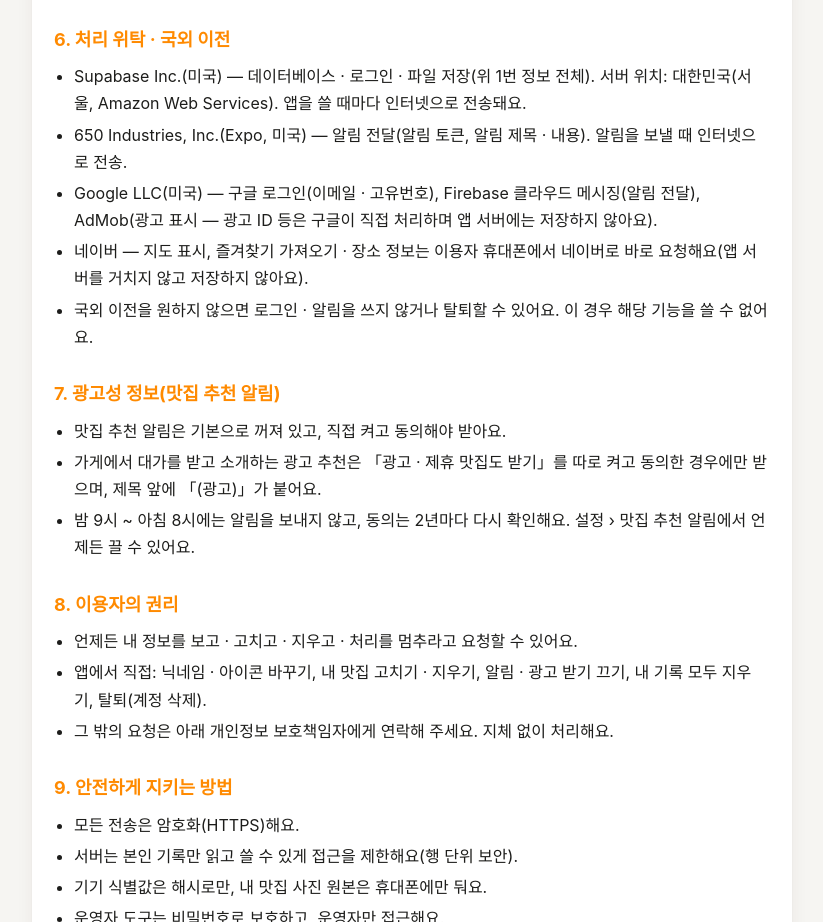
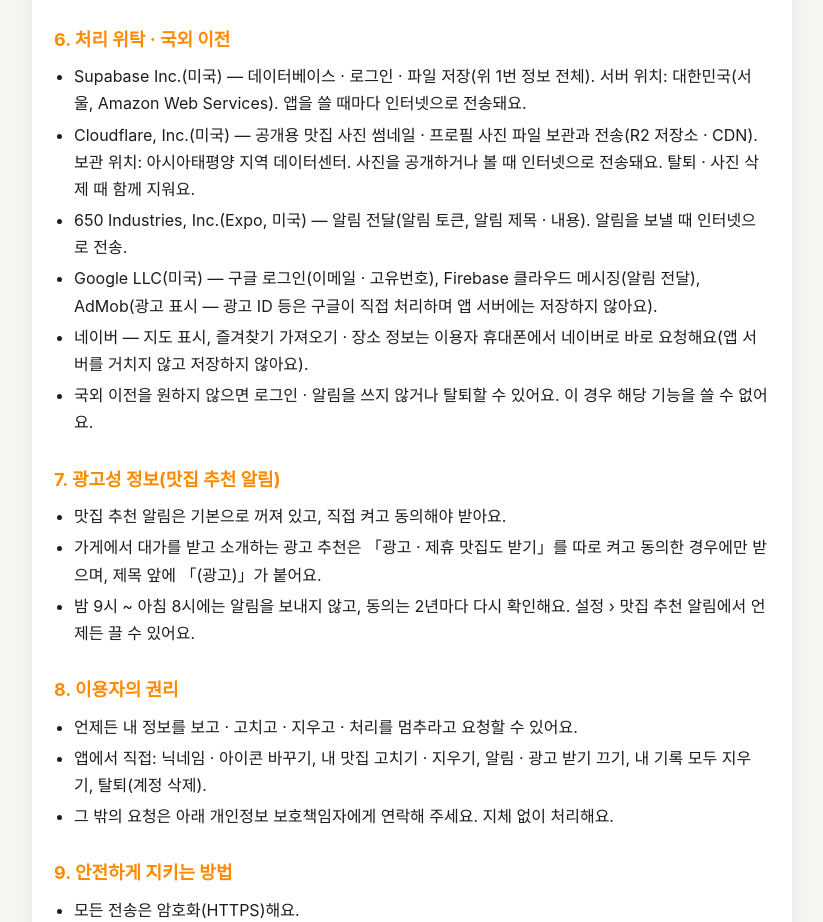
Before and after one commit to redvirusyyy-oss/insaengmatjip-site, a plain HTML site: page privacy.html in a window 1280 px wide. Shown: the part 1850-2772 px from the top of the page, without its empty margins (228-1051 px from the left). Drawn offline with Linux system fonts and the light colour scheme.

Commit message:
처리방침: 사진 저장소 Cloudflare 줄

```diff
--- a/privacy.html
+++ b/privacy.html
@@ -53,6 +53,7 @@ nav{margin:0 0 16px;font-size:14px;color:var(--muted)} nav a{margin-right:12px}
 <h2>6. 처리 위탁 · 국외 이전</h2>
 <ul>
 <li>Supabase Inc.(미국) — 데이터베이스 · 로그인 · 파일 저장(위 1번 정보 전체). 서버 위치: 대한민국(서울, Amazon Web Services). 앱을 쓸 때마다 인터넷으로 전송돼요.</li>
+<li>Cloudflare, Inc.(미국) — 공개용 맛집 사진 썸네일 · 프로필 사진 파일 보관과 전송(R2 저장소 · CDN). 보관 위치: 아시아태평양 지역 데이터센터. 사진을 공개하거나 볼 때 인터넷으로 전송돼요. 탈퇴 · 사진 삭제 때 함께 지워요.</li>
 <li>650 Industries, Inc.(Expo, 미국) — 알림 전달(알림 토큰, 알림 제목 · 내용). 알림을 보낼 때 인터넷으로 전송.</li>
 <li>Google LLC(미국) — 구글 로그인(이메일 · 고유번호), Firebase 클라우드 메시징(알림 전달), AdMob(광고 표시 — 광고 ID 등은 구글이 직접 처리하며 앱 서버에는 저장하지 않아요).</li>
 <li>네이버 — 지도 표시, 즐겨찾기 가져오기 · 장소 정보는 이용자 휴대폰에서 네이버로 바로 요청해요(앱 서버를 거치지 않고 저장하지 않아요).</li>
```
